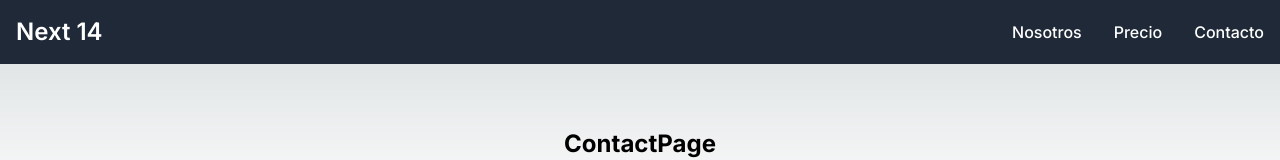
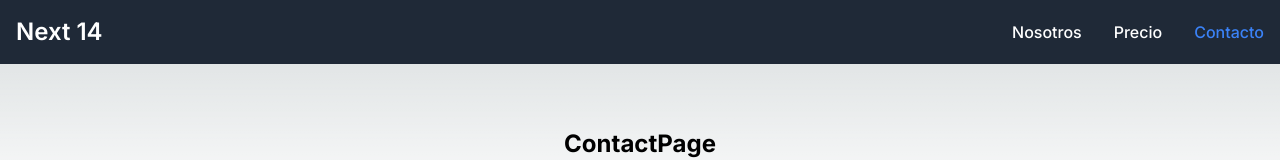
Before and after one commit to victorivanlopezlearning/next14-first-steps, a Next.js app: page /contact in a window 1280 px wide. Shown: the top 160 px of the page. Built offline with nearby package versions, Linux system fonts and the light colour scheme.

Commit message:
Created: active link functionality

```diff
--- a/components/active-link/ActiveLink.tsx
+++ b/components/active-link/ActiveLink.tsx
@@ -1,4 +1,6 @@
+'use client'
 import Link from 'next/link';
+import { usePathname } from 'next/navigation';
 
 interface ActiveLinkProps {
   path: string;
@@ -6,12 +8,12 @@ interface ActiveLinkProps {
 }
 
 export default function ActiveLink({ path, text }: ActiveLinkProps) {
+  const pathName = usePathname();
   return (
     <li>
       <Link
         href={path}
-        className="block py-2 px-3 md:p-0 text-white rounded md:hover:text-blue-500 transition-colors"
-        aria-current="page"
+        className={`${path === pathName ? 'text-blue-500' : 'text-white'} block py-2 px-3 md:p-0 rounded md:hover:text-blue-500 transition-colors`}
       >
         {text}
       </Link>
```
